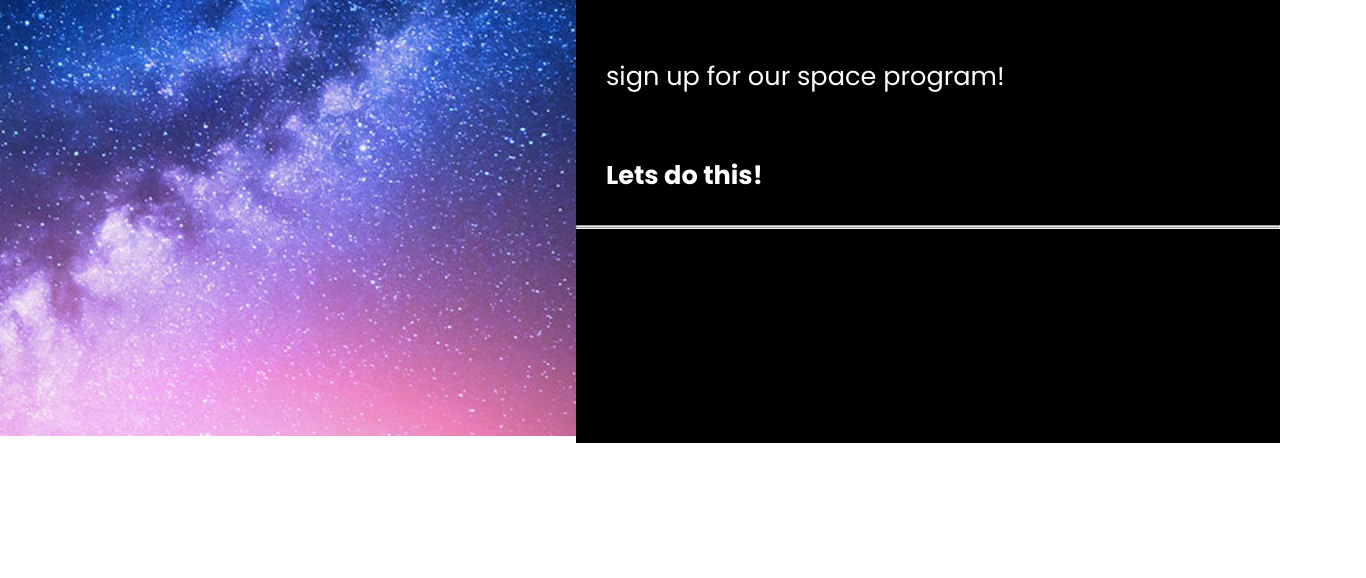
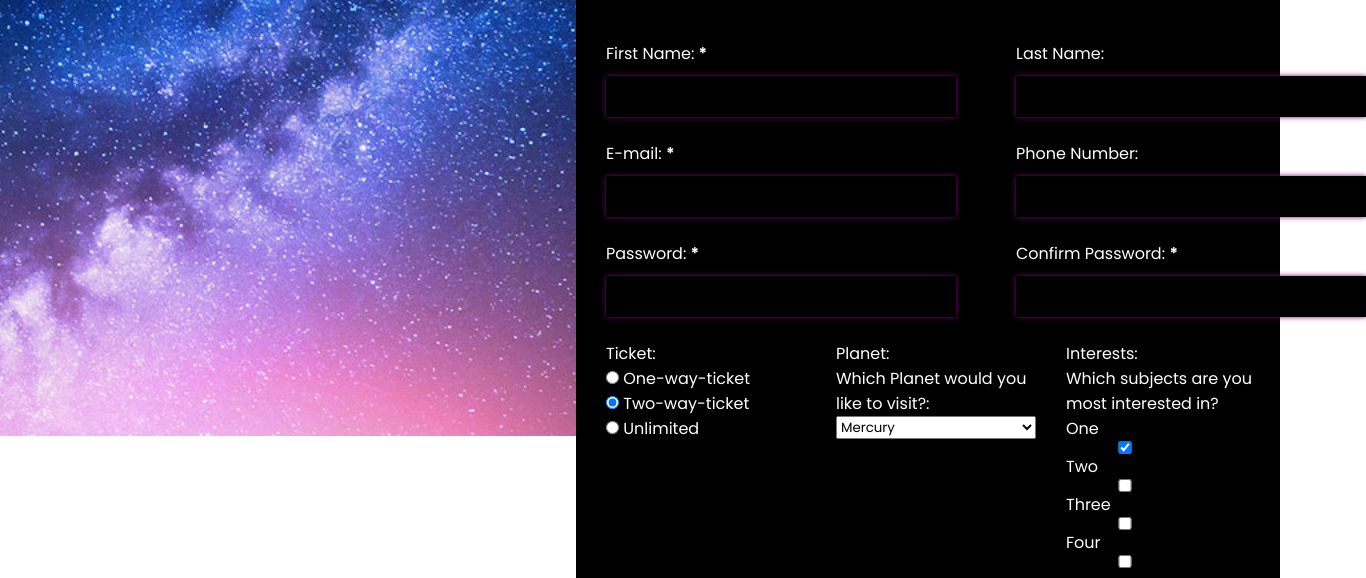
Before and after one commit to Fibox-coder/Sign-Up-Form, a plain HTML site: page index.html in a window 1280 px wide. Shown: the part 364-942 px from the top of the page, 1366 px wide, since content can reach past the window. Before the commit the page ends 807 px from the top, so only its background shows below. Drawn offline with Linux system fonts and the light colour scheme.

Commit message:
Adds extra options

```diff
--- a/index.html
+++ b/index.html
@@ -29,10 +29,131 @@
 
     <p><strong>Lets do this!</strong></p>
 
-    <fieldset>
+    <form action="" method="post">
+      <section>
+
+        <div class="container-input">
+          <p>
+            <label for="first-name">
+              <span>First Name: </span>
+              <strong><span aria-label="required">*</span></strong>
+            </label>
+            <input class="input-text" type="text" id="first-name" name="username-first">
+          </p>
+          <p>
+            <label for="last-name">Last Name:</label>
+            <input class="input-text" type="text" id="last-name" name="username-last">
+          </p>
+        </div>
+
+        <div class="container-input">
+          <p>
+            <label for="mail">
+              <span>E-mail: </span>
+              <strong><span aria-label="required">*</span></strong>
+            </label>
+            <input class="input-text" type="email" id="mail" name="usermail">
+          </p>
+
+          <p>
+            <label for="phone">Phone Number:</label>
+            <input class="input-text" type="tel" id="phone" name="phone">
+          </p>
+        </div>
+
+        <div class="container-input">
+          <p>
+            <label for="pwd">
+              <span>Password: </span>
+              <strong><span aria-label="required">*</span></strong>
+            </label>
+            <input class="input-text" type="password" id="pwd" name="password">
+          </p>
+          <p>
+            <label for="pwd-confirm">
+              <span>Confirm Password: </span>
+              <strong><span aria-label="required">*</span></strong>
+            </label>
+            <input class="input-text" type="password" id="pwd-confirm" name="password-confirm">
+          </p>
+        </div>
+      </section>
+      <section>
+        <div class="container-options">
+          <fieldset class="ticket">
+            <legend>Ticket:</legend>
+              <ul>
+                  <li>
+                    <label for="one_way_ticket">
+                      <input type="radio" id="one_way_ticket" name="ticket_type" value="One">
+                      One-way-ticket
+                    </label>
+                  </li>
+                  <li>
+                    <label for="two_way_ticket">
+                      <input type="radio" id="two_way_ticket" name="ticket_type" value="Two" checked="checked">
+                      Two-way-ticket
+                    </label>
+                  </li>
+                  <li>
+                    <label for="unlimited_ticket">
+                      <input type="radio" id="unlimited_ticket" name="ticket_type" value="Unlimited">
+                      Unlimited
+                    </label>
+                  </li>
+              </ul>
+            </fieldset>
+              <fieldset class="planet">
+                <legend>Planet:</legend>
+                <p class="planet-option">
+                  <label for="planet">
+                    <span>Which Planet would you like to visit?:</span>
+                  </label>
+                  <select id="planet" name="planet-choice">
+                    <option value="Mercury">Mercury</option>
+                    <option value="Venus">Venus</option>
+                    <option value="Mars">Mars</option>
+                    <option value="Jupiter">Jupiter</option>
+                    <option value="Saturn">Saturn</option>
+                    <option value="Uranus">Uranus</option>
+                    <option value="Neptune">Neptune</option>
+                    <option value="Pluto">Pluto</option>
+                  </select>
+                </p>
+              </fieldset>
+
+          <fieldset class="interests">
+            <legend>Interests:</legend>
+
+            <label class="check" for="checkbox" id="checkbox" >Which subjects are you most interested in?
+              <label class="container">One
+                <input type="checkbox" checked="checked">
+                <span class="checkmark"></span>
+              </label>
+
+              <label class="container">Two
+                <input type="checkbox">
+                <span class="checkmark"></span>
+              </label>
+
+              <label class="container">Three
+                <input type="checkbox">
+                <span class="checkmark"></span>
+              </label>
+
+              <label class="container">Four
+                <input type="checkbox">
+                <span class="checkmark"></span>
+              </label>
+                </fieldset>
+        </div>
 
 
-    </fieldset>
+
+      </section>
+
+
+    </form>
   </div>
   </div>
 </body>
--- a/styles.css
+++ b/styles.css
@@ -5,6 +5,7 @@
   font-family: 'Poppins', sans-serif;
   color: white;
 }
+
 
 h1 {
 font-size: 2rem;
@@ -57,5 +58,64 @@ p{
   display: flex;
   flex-direction: column;
   justify-content: center;
+}
 
+fieldset{
+  margin: 30px 0px 10px 30px;
+  border: 0;
 }
+
+
+.input-text{
+  width: 350px;
+  padding: 10px;
+  margin: 10px 0px 0px 0px;
+  border: 0;
+  font-weight: bold;
+  font-size: 14px;
+  transition: background-color 0.3s;
+  box-shadow: 0 0 5px 0px purple;
+  background-color: black;
+  }
+
+  .input-text:hover, .input-text:hover{
+    background-color: purple;
+    opacity: 100%;
+  }
+
+  .input-text:focus, .input-text:focus{
+    background-color: black;
+    box-shadow: 0 0 20px 3px purple;
+  }
+
+section p{
+  font-size: 16px;
+  display: flex;
+  flex-direction: column;
+}
+
+.container-input{
+  display: flex;
+  height: 100px;
+}
+
+ul {
+  list-style-type: none;
+  width: 200px;
+}
+
+.planet-option{
+  margin: 0;
+}
+
+option, .planet-option select{
+  color: black;
+}
+
+.container-options{
+  display: flex;
+}
+
+.planet-option{
+  width: 200px;
+}
```
